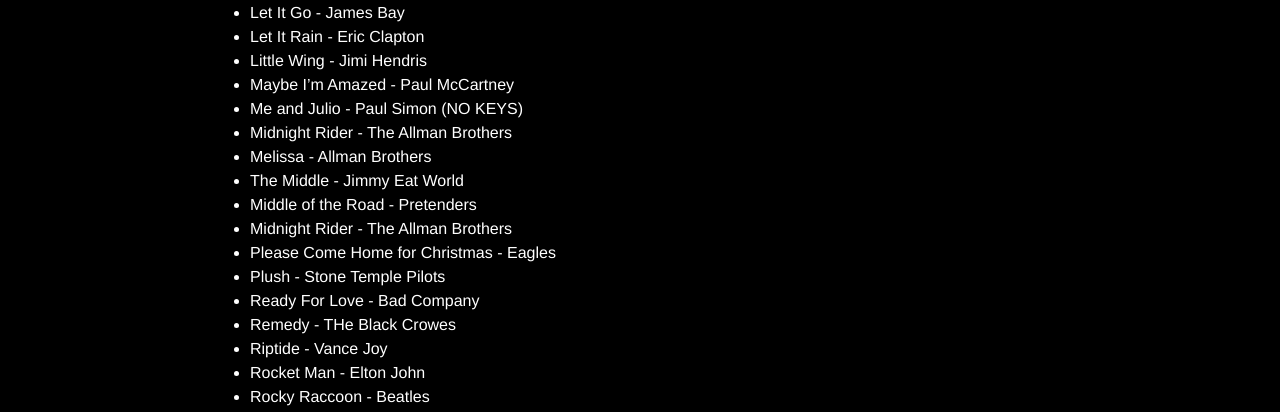
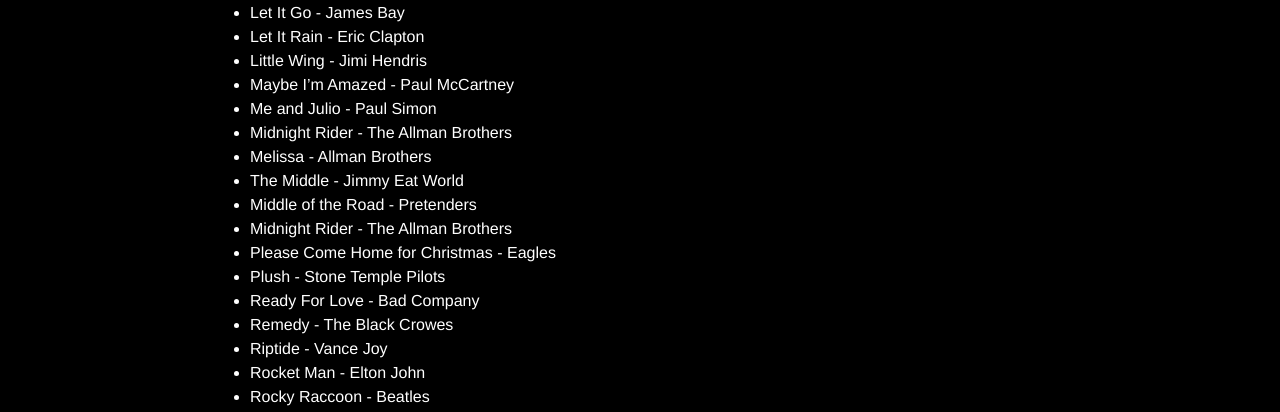
Before and after one commit to jimm/www-ellisislandband-net, a Jekyll site: the page built from song-list.md, in a window 1280 px wide. Shown: the part 1188-1600 px from the top of the page. Built offline with Jekyll 4.4.1, drawn with Linux system fonts in a browser that asks for light colours.

Commit message:
new song list building script

```diff
--- a/song-list.md
+++ b/song-list.md
@@ -5,6 +5,7 @@
 
 # Ellis Island Song List
 
+<!-- start list -->
 - Alive - Pearl Jam
 - American Girl - Tom Petty
 - And It Stoned Me - Van Morrison
@@ -52,7 +53,7 @@
 - Let It Rain - Eric Clapton
 - Little Wing - Jimi Hendris
 - Maybe I'm Amazed - Paul McCartney
-- Me and Julio - Paul Simon (NO KEYS)
+- Me and Julio - Paul Simon
 - Midnight Rider - The Allman Brothers
 - Melissa - Allman Brothers
 - The Middle - Jimmy Eat World
@@ -61,7 +62,7 @@
 - Please Come Home for Christmas - Eagles
 - Plush - Stone Temple Pilots
 - Ready For Love - Bad Company
-- Remedy - THe Black Crowes
+- Remedy - The Black Crowes
 - Riptide - Vance Joy
 - Rocket Man - Elton John
 - Rocky Raccoon - Beatles
```
Also changed, not shown: 2 other files.
